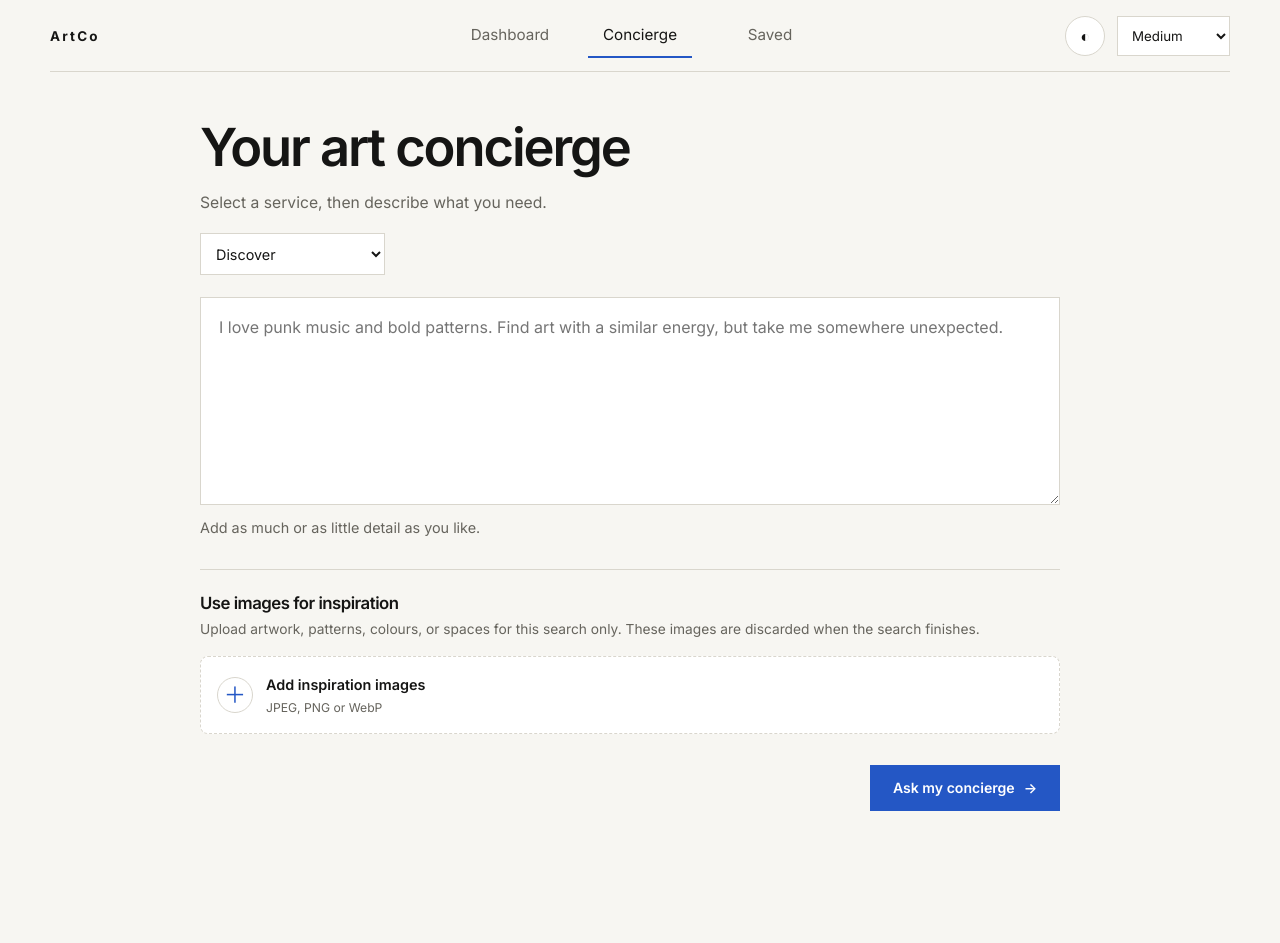
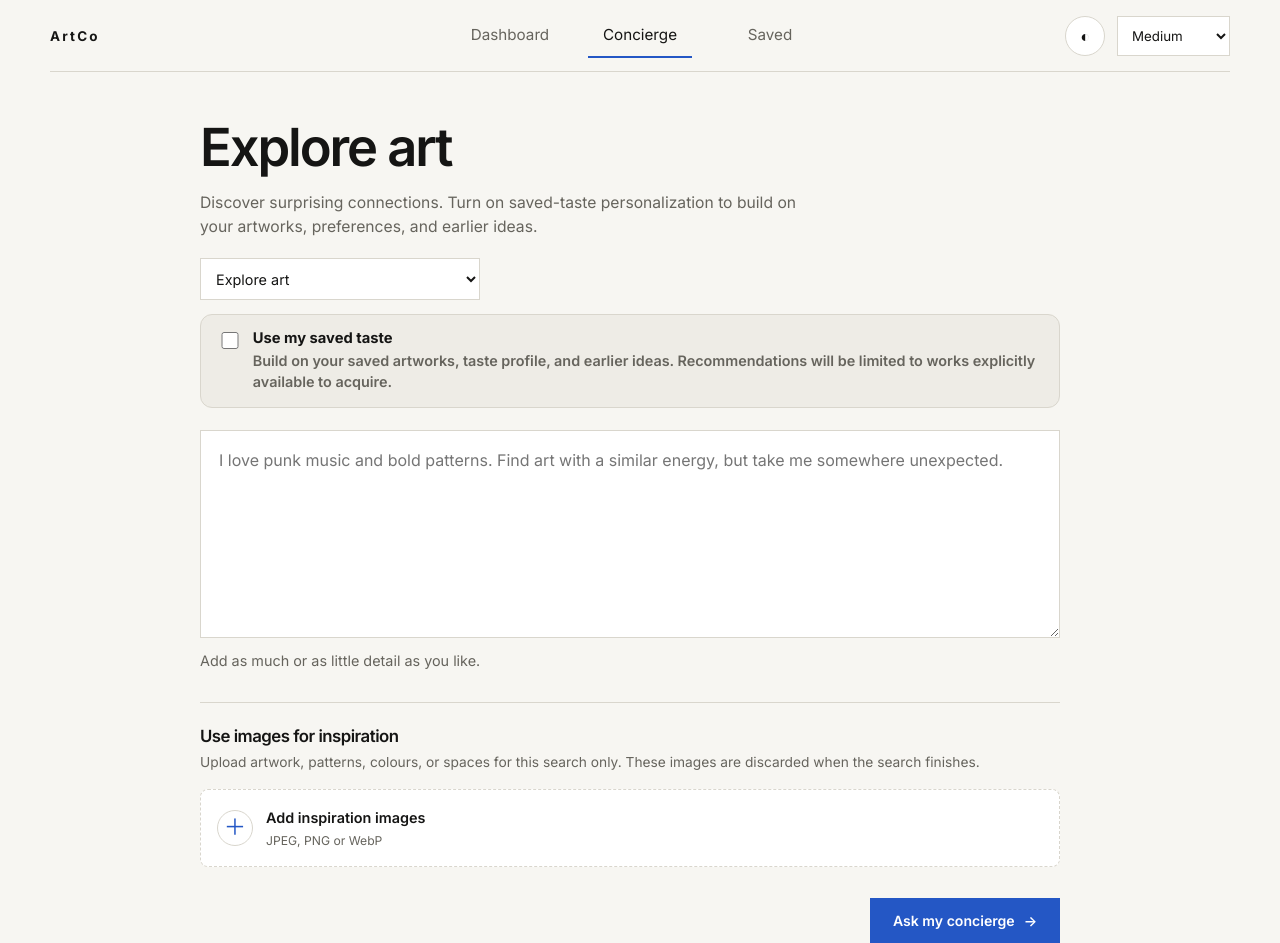
Before and after one commit to edimaudo/ArtCo, a FastAPI app: page /concierge in a window 1280 px wide. Shown: the top 943 px of the page. Before the commit the page ends 811 px from the top, so only its background shows below. Run offline with FastAPI, Linux system fonts and the light colour scheme; some libraries are stand-ins or nearby versions.

Commit message:
Add files via upload

```diff
--- a/static/css/style.css
+++ b/static/css/style.css
@@ -806,18 +806,45 @@ input:focus-visible, select:focus-visible, textarea:focus-visible, button:focus-
 
 
 /* ArtCo service control: one compact choice, not a second service catalogue. */
+.explore-personalization {
+  width: 100%;
+  margin-top: 0.85rem;
+  padding: 0.9rem 1rem;
+  border: 1px solid var(--line);
+  border-radius: 0.75rem;
+  background: var(--surface-2);
+}
+.explore-personalization-label {
+  display: flex;
+  align-items: flex-start;
+  gap: 0.7rem;
+  cursor: pointer;
+}
+.explore-personalization-label input {
+  flex: 0 0 auto;
+  width: 1.1rem;
+  height: 1.1rem;
+  margin-top: 0.15rem;
+  accent-color: var(--accent);
+}
+.explore-personalization-label span { display: grid; gap: 0.25rem; }
+.explore-personalization-label strong { color: var(--text); font-weight: 650; }
+.explore-personalization-label small { color: var(--muted); font-size: 0.9rem; line-height: 1.45; }
+
 .concierge-service-control {
   margin-bottom: 22px;
   display: flex;
-  align-items: center;
+  flex-direction: column;
+  align-items: flex-start;
   justify-content: flex-start;
+  width: 100%;
 }
 .concierge-service-control label {
   font-size: .92rem;
   font-weight: 600;
 }
 .concierge-service-control select {
-  width: min(100%, 185px);
+  width: min(100%, 280px);
   min-height: 42px;
   padding: 0 30px 0 11px;
   font-size: .9rem;
@@ -825,7 +852,7 @@ input:focus-visible, select:focus-visible, textarea:focus-visible, button:focus-
 
 @media (max-width: 600px) {
   .concierge-service-control select {
-    width: min(100%, 185px);
+    width: min(100%, 280px);
   }
 }
 
--- a/static/js/app.js
+++ b/static/js/app.js
@@ -1,5 +1,9 @@
 (() => {
   const STATE_VERSION = 8;
+  const initialQuery = new URLSearchParams(window.location.search);
+  const requestedIntent = initialQuery.get('intent') || 'discover';
+  const validIntents = ['discover', 'find', 'curate', 'buy', 'learn'];
+  const initialIntent = requestedIntent === 'taste' ? 'discover' : (validIntents.includes(requestedIntent) ? requestedIntent : 'discover');
 
   const state = {
     profile: { loves: [], avoids: [], notes: '', discoveryLevel: 50, updatedAt: null },
@@ -9,7 +13,8 @@
     purchases: [],
     last: null,
     preferences: { theme: 'light', fontScale: 'md' },
-    intent: new URLSearchParams(window.location.search).get('intent') || 'discover',
+    intent: initialIntent,
+    personalizeExplore: requestedIntent === 'taste' || initialQuery.get('personalize_taste') === '1',
     inspiration: { images: [], preparing: false },
     searchRunActive: false,
   };
@@ -295,13 +300,14 @@
     try { return JSON.parse(JSON.stringify(value)); } catch { return value; }
   }
 
-  function intentLabel(intent) {
+  function intentLabel(intent, personalized = false) {
+    if ((intent === 'discover' || intent === 'taste') && personalized) return 'Explore art with my saved taste';
     return {
-      discover: 'Discover something new',
-      find: 'Find something specific',
-      taste: 'Develop my taste',
-      curate: 'Curate a set of works',
-      buy: 'Find art to buy',
+      discover: 'Explore art',
+      find: 'Find art',
+      taste: 'Explore art with my saved taste',
+      curate: 'Curate a collection',
+      buy: 'Buy art',
       learn: 'Learn about art',
     }[intent] || 'New request';
   }
@@ -553,26 +559,30 @@
 
   function intentCopy(intent) {
     return {
-      discover: ['What are you looking for?', 'Start with what you love, then let ArtCo take the search somewhere new.', 'I love punk music and bold patterns. Find art with a similar energy, but take me somewhere unexpected.'],
-      find: ['What are you looking for?', 'Describe the artist, artwork, style, or visual detail you want to find.', 'Find an artist or artwork with this style, colour palette, or subject.'],
-      taste: ['What are you curious about?', 'Build on your saved artworks, taste profile, and earlier ideas to discover purchasable works that extend your interests.', 'Use my saved artworks and ideas to help me understand why I am drawn to bold patterns, expressive colour, and unusual textures, then find related art I can buy.'],
-      curate: ['What should work together?', 'Describe the space, mood, or idea you want the works to share.', 'Find three works for a small living room, with warm colours and an experimental feel.'],
-      buy: ['What would you like to buy?', 'Share your budget, location, or the kind of work you hope to acquire.', 'Find original art under $500 that I can buy in Canada, with bold colour and geometric forms.'],
-      learn: ['What would you like to understand?', 'Ask about an artist, artwork, movement, or idea.', 'Explain abstract expressionism in plain language and show me works that help illustrate it.'],
-    }[intent] || ['What are you looking for?', 'Start with what you love, then let ArtCo take the search somewhere new.', 'Tell me what you are looking for.'];
+      discover: ['Explore art', 'Discover surprising connections. Turn on saved-taste personalization to build on your artworks, preferences, and earlier ideas.', 'I love punk music and bold patterns. Find art with a similar energy, but take me somewhere unexpected.'],
+      find: ['Find art', 'Search for a particular artist, artwork, style, subject, or visual detail.', 'Find an artist or artwork with this style, colour palette, or subject.'],
+      taste: ['Explore art', 'Discover art in the context of your saved artworks, taste profile, and earlier ideas.', 'Use my saved artworks and ideas to help me understand why I am drawn to bold patterns, expressive colour, and unusual textures, then find related art I can buy.'],
+      curate: ['Curate a collection', 'Build a coherent collection of purchasable works around a space, palette, mood, or theme.', 'Find three works for a small living room, with warm colours and an experimental feel.'],
+      buy: ['Buy art', 'Search seller listings explicitly available to acquire. Include a budget, market, style, or medium.', 'Find original art under $500 that I can buy in Canada, with bold colour and geometric forms.'],
+      learn: ['Learn about art', 'Generate a learning guide about an artist, artwork, movement, technique, or idea.', 'Explain abstract expressionism in plain language, including key artists, techniques, and how to look at it.'],
+    }[intent] || ['Explore art', 'Discover new directions or personalise the search with your saved taste.', 'Tell me what you are looking for.'];
   }
 
   function setIntent(intent) {
-    state.intent = intent;
-    const [, , placeholder] = intentCopy(intent);
+    state.intent = intent === 'taste' ? 'discover' : intent;
+    const [title, description, placeholder] = intentCopy(state.intent);
     const titleNode = $('#conciergeTitle');
     const ledeNode = $('#conciergeLede');
     const input = $('#requestInput');
     const hint = $('#requestHint');
-    if (titleNode) titleNode.textContent = 'Your art concierge';
-    if (ledeNode) ledeNode.textContent = 'Select a service, then describe what you need.';
+    const personalization = $('#personalizationControl');
+    const personalizationInput = $('#personalizeExplore');
+    if (titleNode) titleNode.textContent = title;
+    if (ledeNode) ledeNode.textContent = description;
     if (input) input.placeholder = placeholder;
     if (hint) hint.textContent = 'Add as much or as little detail as you like.';
+    if (personalization) personalization.hidden = state.intent !== 'discover';
+    if (personalizationInput) personalizationInput.checked = Boolean(state.personalizeExplore);
   }
 
   function addProfileReference(value) {
@@ -614,29 +624,32 @@
     const lower = text.toLowerCase();
     if (/buy|purchase|acquire|for sale|budget|price/.test(lower)) return 'buy';
     if (/curate|collection|set of|several/.test(lower)) return 'curate';
-    if (/learn.*taste|develop.*taste|understand.*like/.test(lower)) return 'taste';
+    if (/learn.*taste|develop.*taste|understand.*like|help me.*taste/.test(lower)) return 'discover';
     if (/specific|looking for|need a|find me/.test(lower)) return 'find';
     if (/artist|artwork|movement|history|about|learn|explain|who is|what is/.test(lower)) return 'learn';
     return 'discover';
   }
 
   function cleanServicePrompt(intent) {
-    return ({ taste: 'develop my taste', curate: 'curate a set of works', buy: 'find art to buy' })[intent] || '';
+    return ({ taste: 'explore art with my saved taste', discover: 'explore art', curate: 'curate a collection', buy: 'buy art' })[intent] || '';
   }
 
   function buildRequest(prompt, feedback = null, explicitIntent = null) {
     const inferred = explicitIntent || inferIntent(prompt);
+    const promptRequestsPersonalTaste = /develop(?:ing)? my taste|help me .*taste|understand (?:what|why) .* (?:like|drawn to)|why am i drawn|what i am drawn to|build on my (?:saved )?(?:taste|artworks)/i.test(prompt || '');
+    const useSavedTaste = inferred === 'taste' || (inferred === 'discover' && (state.personalizeExplore || promptRequestsPersonalTaste));
     const budget = parseBudget(prompt);
     return {
-      intent: inferred,
+      intent: inferred === 'taste' ? 'discover' : inferred,
+      personalize_with_saved_taste: useSavedTaste,
       loves: [...state.profile.loves],
       avoid_references: [...state.profile.avoids],
       additional_interests: [],
-      profile_notes: inferred === 'taste' ? (String(state.profile.notes || '').trim().slice(0, 1000) || null) : null,
-      existing_ideas: inferred === 'taste'
+      profile_notes: useSavedTaste ? (String(state.profile.notes || '').trim().slice(0, 1000) || null) : null,
+      existing_ideas: useSavedTaste
         ? state.recent.map((item) => String(item.prompt || '').trim()).filter((item) => item && item.toLowerCase() !== cleanServicePrompt(inferred)).slice(0, 4)
         : [],
-      existing_artworks: inferred === 'taste' ? state.saved.slice(0, 6).map((work) => ({
+      existing_artworks: useSavedTaste ? state.saved.slice(0, 6).map((work) => ({
         title: String(work.title || '').slice(0, 180),
         artist: String(work.artist || '').slice(0, 140),
         medium: String(work.medium || '').slice(0, 120),
@@ -651,7 +664,7 @@
       size_preference: null,
       preferred_market: null,
       discovery_level: state.profile.discoveryLevel,
-      purchase_required: inferred === 'buy',
+      purchase_required: inferred === 'buy' || useSavedTaste,
       goal: prompt.trim() || null,
       number_of_works: inferred === 'curate' ? 3 : 1,
       feedback,
@@ -661,12 +674,13 @@
     };
   }
 
-  function resultsRunUrl(intent, fromConcierge = false) {
+  function resultsRunUrl(intent, fromConcierge = false, personalizeWithSavedTaste = state.personalizeExplore) {
     const runId = (window.crypto && typeof window.crypto.randomUUID === 'function')
       ? window.crypto.randomUUID()
       : `${Date.now().toString(36)}-${Math.random().toString(36).slice(2, 10)}`;
     const params = new URLSearchParams({ intent: intent || 'discover', run: '1', run_id: runId });
     if (fromConcierge) params.set('from', 'concierge');
+    if (personalizeWithSavedTaste) params.set('personalize_taste', '1');
     return `/results?${params.toString()}`;
   }
 
@@ -683,7 +697,7 @@
     }
     $('#requestInput')?.setCustomValidity('');
     const params = new URLSearchParams(window.location.search);
-    const inferred = params.has('intent') ? state.intent : inferIntent(clean);
+    const inferred = (params.has('intent') || state.personalizeExplore) ? state.intent : inferIntent(clean);
     const request = buildRequest(clean, null, inferred);
     try {
       const selectedImages = state.inspiration.images.slice(0, MAX_REQUEST_IMAGES);
@@ -698,7 +712,7 @@
       sessionStorage.setItem('artConciergePendingRequest', JSON.stringify(request));
       // Images live only long enough to cross the same-tab page navigation.
       clearCurrentInspirationImages();
-      window.location.assign(resultsRunUrl(inferred, true));
+      window.location.assign(resultsRunUrl(request.intent, true, request.personalize_with_saved_taste));
     } catch (error) {
       const status = $('#inspirationMessage');
       if (status) status.textContent = error?.name === 'QuotaExceededError'
@@ -798,6 +812,7 @@
     state.searchRunActive = true;
     state.last = null;
     state.intent = payload.intent || state.intent;
+    state.personalizeExplore = Boolean(payload.personalize_with_saved_taste);
     const resultsHeading = $('#resultsHeading');
     const resultsSummary = $('#resultsSummary');
     const resultsMeta = $('#resultsMeta');
@@ -1018,9 +1033,9 @@
     if (state.searchRunActive) return;
     const intent = data.intent || state.intent;
     const labels = {
-      discover: 'Works worth a closer look.',
+      discover: data.request?.personalize_with_saved_taste ? 'Art to explore from your taste.' : 'Works worth a closer look.',
       find: 'The closest fits I found.',
-      taste: 'Artists and works to explore.',
+      taste: 'Art to explore from your taste.',
       curate: 'Works that make sense together.',
       buy: 'Art you can act on now.',
       learn: 'Your learning guide.',
@@ -1034,9 +1049,10 @@
     if (refinePanel) refinePanel.hidden = learningOnly;
     const resultsMeta = $('#resultsMeta');
     if (resultsMeta) resultsMeta.hidden = learningOnly;
-    // Curate, Develop my taste, and Buy only show commercial inventory explicitly
+    // Curate, personalised Explore, and Buy only show commercial inventory explicitly
     // listed as available. This guard also protects against older cached responses.
-    const purchaseOnlyIntent = ['buy', 'curate', 'taste'].includes(intent);
+    const usesSavedTaste = intent === 'taste' || Boolean(data.request?.personalize_with_saved_taste);
+    const purchaseOnlyIntent = ['buy', 'curate', 'taste'].includes(intent) || usesSavedTaste;
     const results = (data.results || []).filter((work) => !purchaseOnlyIntent
       || (work.source_kind === 'commercial' && work.availability === 'available')).slice(0, 3);
     const notForSale = [];
@@ -1429,6 +1445,15 @@
       setIntent(intent);
       const url = new URL(window.location.href);
       url.searchParams.set('intent', intent);
+      if (state.personalizeExplore && intent === 'discover') url.searchParams.set('personalize_taste', '1');
+      else url.searchParams.delete('personalize_taste');
+      window.history.replaceState({}, '', url.toString());
+    });
+    $('#personalizeExplore')?.addEventListener('change', (event) => {
+      state.personalizeExplore = Boolean(event.target.checked);
+      const url = new URL(window.location.href);
+      if (state.personalizeExplore) url.searchParams.set('personalize_taste', '1');
+      else url.searchParams.delete('personalize_taste');
       window.history.replaceState({}, '', url.toString());
     });
 
--- a/templates/base.html
+++ b/templates/base.html
@@ -8,7 +8,7 @@
   <link rel="preconnect" href="https://fonts.googleapis.com">
   <link rel="preconnect" href="https://fonts.gstatic.com" crossorigin>
   <link href="https://fonts.googleapis.com/css2?family=Inter:wght@400;500;600;700&display=swap" rel="stylesheet">
-  <link rel="stylesheet" href="/static/css/style.css?v=20261019-purchasable-taste-references">
+  <link rel="stylesheet" href="/static/css/style.css?v=20261020-simplified-explore-personalization">
 </head>
 <body>
 <div class="app-root">
@@ -41,7 +41,7 @@
 <script>
   window.ART_CONCIERGE_PAGE = "{{ page }}";
 </script>
-<script src="/static/js/app.js?v=20261019-purchasable-taste-references"></script>
+<script src="/static/js/app.js?v=20261020-simplified-explore-personalization"></script>
 {% block page_script %}{% endblock %}
 </body>
 </html>
--- a/templates/concierge.html
+++ b/templates/concierge.html
@@ -15,13 +15,18 @@
       <div class="concierge-service-control">
         <label class="sr-only" for="serviceSelect">Choose a service</label>
         <select id="serviceSelect" aria-label="Choose a service">
-          <option value="discover">Discover</option>
-          <option value="find">Find</option>
-          <option value="taste">Develop my taste</option>
-          <option value="curate">Curate</option>
-          <option value="buy">Buy</option>
+          <option value="discover">Explore art</option>
+          <option value="find">Find art</option>
+          <option value="curate">Curate a collection</option>
+          <option value="buy">Buy art</option>
           <option value="learn">Learn about art</option>
         </select>
+        <div class="explore-personalization" id="personalizationControl" hidden>
+          <label for="personalizeExplore" class="explore-personalization-label">
+            <input id="personalizeExplore" type="checkbox">
+            <span><strong>Use my saved taste</strong><small>Build on your saved artworks, taste profile, and earlier ideas. Recommendations will be limited to works explicitly available to acquire.</small></span>
+          </label>
+        </div>
       </div>
 
       <form id="requestForm" class="request-composer">
```
Also changed, not shown: models/schemas.py (+4 -3 lines), services/agent.py (+34 -20 lines), templates/index.html (+5 -6 lines), test_image_proxy.py (+4 -4 lines), test_p0_p1_features.py (+55 -10 lines).
